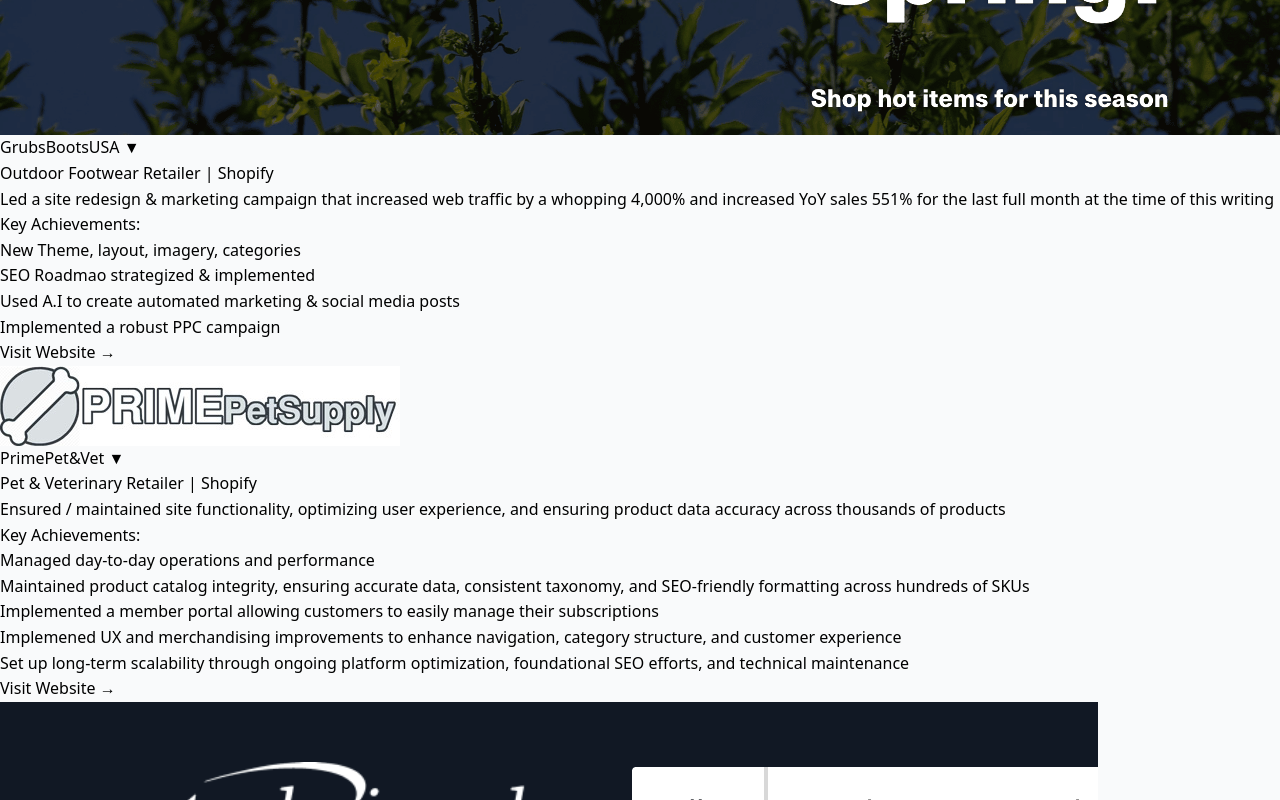
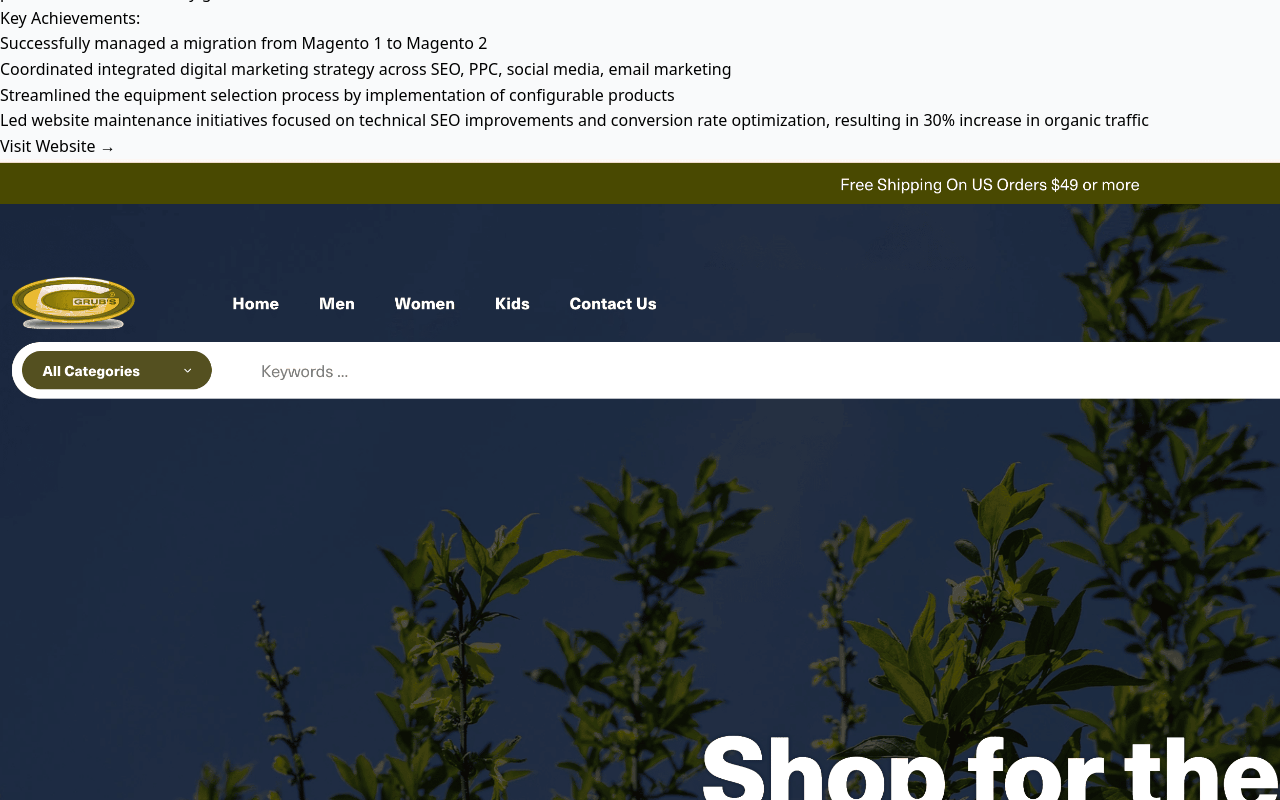
Before and after one commit to awolfe89/forgewise, a React (Vite) app: page /work in a window 1280 px wide. Shown: the part 1740-2540 px from the top of the page. Built offline with nearby package versions, Linux system fonts and the light colour scheme; the HTML template or start-up script is replaced by a standard one.

Commit message:
removed selected references

```diff
--- a/src/pages/Work.jsx
+++ b/src/pages/Work.jsx
@@ -87,17 +87,18 @@
       <h2 className="text-4xl font-bold mb-6 text-center text-gray-800">Portfolio Showcase 🌅</h2>
       <blockquote className="bg-gray-100 p-6 rounded-md max-w-3xl mx-auto mb-8 text-center text-gray-700 text-lg">
         <p>
-          Throughout my career in eCommerce, I've been fortunate to work with terrific companies that I'm proud to have been a part of. Below are a few highlights of websites I've helped build, optimize, and grow. I've excluded any references to actual dollar figures for the privacy of the companies
+          From places I've worked, to projects, demos & companies I've helped along the way
         </p>
         <br />
-        <p>Some of these companies I have worked with directly as a W2 Employee, others have been contracted or consultations</p>
+
       </blockquote>
       <p className="text-sm text-gray-500 italic text-center mb-12">
         Click on any card to expand and see more details about each company.
       </p>
 
       <div className="space-y-8">
-        <WorkCard
+       {/*
+          <WorkCard
           title="Armor Animal Health"
           subtitle="B2B/B2C Agricultural, Pharmaceutical Distributor | Magento 2 Enterprise"
           subtitle2="Led the complete Magento redesign of this agrigultural pharmacy & retailer, focusing on creating a more cohesive shopping experience that showcases their huge selection in a way customers can navigate."
@@ -111,40 +112,7 @@
             "Optimized site speed resulting in 25% reduction in bounce rate"
           ]}
           mainDescription={"When I took over management of this ecommerce site, sales were flat and the website was in disarray, with a sprawling 6,000–8,000 product catalog and no meaningful structure. I led a full-scale reorganization, creating a 100+ category taxonomy and assigning hundreds of product attributes to enable advanced filtering and a vastly improved shopping experience. I used SEO tools to monitor keyword rankings and benchmark competitors, while also collaborating on marketing materials and optimizing our social presence. To stretch our budget, I hired and managed offshore talent to scale content and operations efficiently. These combined efforts led to a 231% YoY increase in sales and 192% user growth from 2023 to 2024 — all without paid ads. In 2025, I developed and launched intelligent, six-figure ad campaigns designed to further accelerate traffic and capture market share."}
-        />
-
-        <WorkCard
-          title="GrubsBootsUSA"
-          subtitle="Outdoor Footwear Retailer | Shopify"
-          subtitle2="Led a site redesign & marketing campaign that increased web traffic by a whopping 4,000% and increased YoY sales 551% for the last full month at the time of this writing"
-          image={Grubs}
-          link="https://grubsbootsusa.com"
-          highlights={[
-            "New Theme, layout, imagery, categories",
-            "SEO Roadmao strategized & implemented",
-            "Used A.I to create automated marketing & social media posts",
-            "Implemented a robust PPC campaign",
-
-          ]}
-          mainDescription={"I led a complete site redesign and coordinated a focused marketing campaign that resulted in a staggering 4,000% increase in web traffic and a 551% year-over-year sales increase during the most recent full month reported. This transformation was driven by strategic UX improvements, refined category architecture, and coordinated campaign execution across organic and paid channels — all built to scale and convert. The outcome not only revitalized the customer experience but positioned the business for sustained, high-growth performance."}
-        />
-
-        <WorkCard
-          title="PrimePet&Vet"
-          subtitle="Pet & Veterinary Retailer | Shopify"
-          subtitle2="Ensured / maintained site functionality, optimizing user experience, and ensuring product data accuracy across thousands of products"
-          image={PPV}
-          link="https://primepetandvetsupply.com/"
-          highlights={[
-            "Managed day-to-day operations and performance",
-            "Maintained product catalog integrity, ensuring accurate data, consistent taxonomy, and SEO-friendly formatting across hundreds of SKUs",
-            "Implemented a member portal allowing customers to easily manage their subscriptions",
-            "Implemened UX and merchandising improvements to enhance navigation, category structure, and customer experience",
-            "Set up long-term scalability through ongoing platform optimization, foundational SEO efforts, and technical maintenance"
-          ]}
-          mainDescription={"This eCommerce store serves the veterinary and pet care markets. My role included maintaining site functionality, optimizing user experience, and ensuring product data accuracy across a broad catalog. While the business is still evolving, I’ve contributed to improving navigation, category structure, and merchandising consistency to support long-term scalability. My ongoing focus is on performance tuning, SEO foundations, and ensuring the platform is positioned to grow traffic, improve conversions, and serve both B2B and DTC customers in a highly specialized vertical."}
-        />
-
+        /> */}
         <WorkCard
           title="Technimark-Inc"
           subtitle="B2B/B2C Industrial/Electronics Equipment Distributor | Magento"
@@ -160,7 +128,6 @@
           ]}
           mainDescription={"I spearheaded a full-scale digital transformation initiative that drove a 35% increase in online revenue and a 28% lift in conversion rates through strategic platform and UX optimization. Partnering closely with executive leadership, I developed a data-driven ecommerce roadmap aligned with business goals and led cross-functional collaboration across product marketing, sales, and content teams to create high-impact digital assets. I also managed a development team to implement UX/UI improvements that reduced cart abandonment by 22% and boosted average order value by 18%. In parallel, I launched a comprehensive SEO strategy that improved organic visibility by 45%, resulting in a 65% increase in non-paid traffic and first-page rankings for over 80 industry-specific keywords. I designed and deployed a robust digital media strategy with intelligent budget allocation, A/B testing, and bidding optimization, while also building a custom in-house tool using a locally trained LLM to extract insights from large datasets. These combined efforts generated over $600K in incremental annual revenue and positioned the brand for scalable, sustainable growth."}
         />
-
         <WorkCard
           title="HVACNet"
           subtitle="B2B/B2C Industrial Equipment Distributor | Magento 1 & Magento 2"
@@ -175,9 +142,40 @@
           ]}
           mainDescription={"During my time with the company (now under new ownership), I led the successful migration from Magento 1.x to Magento 2.0 — a technically complex project that was executed with minimal disruption and delivered major performance and usability gains. I coordinated cross-functional marketing efforts across SEO, PPC, email, social media, and creative teams to deliver a consistent and optimized customer experience. I introduced a structured A/B testing program that uncovered key conversion improvements, including a 25% lift in checkout completions. Additionally, I partnered with product and content teams to enhance product presentation and technical content, and led SEO-focused maintenance initiatives that increased organic traffic by 30%. I also delivered detailed performance reporting to stakeholders, identifying KPIs and opportunities that drove continued growth. While the company has since changed hands and my original colleagues have moved on, the systems and strategies I implemented helped lay the foundation for scalable ecommerce success."}
         />
+        <WorkCard
+          title="GrubsBootsUSA"
+          subtitle="Outdoor Footwear Retailer | Shopify"
+          subtitle2="Helped with a redesign & consulted with marketing that increased web traffic by a whopping 4,000% and increased YoY sales 551% for the last full month at the time of this writing"
+          image={Grubs}
+          link="https://grubsbootsusa.com"
+          highlights={[
+            "New Theme, layout, imagery, categories",
+            "SEO Roadmao strategized & implemented",
+            "Used A.I to create automated marketing & social media posts",
+            "Implemented a robust PPC campaign",
 
+          ]}
+          mainDescription={"I re-designed this website and consulted with marketing to start a campaign that resulted in a 4,000% increase in web traffic and a 551% year-over-year sales increase during the most recent full month reported. This transformation was driven by strategic UX improvements, refined category architecture, and coordinated campaign execution across organic and paid channels — all built to scale and convert. The outcome not only revitalized the customer experience but positioned the business for sustained, high-growth performance."}
+        />
 
-<WorkCard
+        <WorkCard
+          title="PrimePet&Vet"
+          subtitle="Pet & Veterinary Retailer | Shopify"
+          subtitle2="Ensured / maintained site functionality, optimizing user experience, and ensuring product data accuracy across thousands of products"
+          image={PPV}
+          link="https://primepetandvetsupply.com/"
+          highlights={[
+
+          ]}
+          mainDescription={"This eCommerce store serves the veterinary and pet care markets. My role included maintaining site functionality, optimizing user experience, and ensuring product data accuracy across a broad catalog. While the business is still evolving, I’ve contributed to improving navigation, category structure, and merchandising consistency to support long-term scalability. My ongoing focus is on performance tuning, SEO foundations, and ensuring the platform is positioned to grow traffic, improve conversions, and serve both B2B and DTC customers in a highly specialized vertical."}
+        />
+
+{/* "Managed day-to-day operations and performance",
+            "Maintained product catalog integrity, ensuring accurate data, consistent taxonomy, and SEO-friendly formatting across hundreds of SKUs",
+            "Implemented a member portal allowing customers to easily manage their subscriptions",
+            "Implemened UX and merchandising improvements to enhance navigation, category structure, and customer experience",
+            "Set up long-term scalability through ongoing platform optimization, foundational SEO efforts, and technical maintenance" */}
+        <WorkCard
           title="ESDGuys"
           subtitle="B2C Electronics Manufacturing Supply | Shopify"
           description="At the request of the business owner, I helped launch a brand-new ecommerce website to complement the company’s existing online presence"
@@ -193,13 +191,15 @@
           mainDescription={"At the request of the business owner, I helped launch a brand-new ecommerce website to complement the company’s existing online presence. While still in its early stages, this second site was designed to offer a refined, conversion-friendly user experience and serve as a scalable platform for future growth. I handled site structure, design execution, and content integration — delivering a clean, professional storefront that aligns with the brand’s identity and is built to evolve as the business scales."}
         />
       </div>
+
       <div className="space-y-8">
-      <h2 className="text-4xl font-bold mb-6 mt-9 text-center text-gray-800"> Beyond eCommerce 🛫</h2>
+     {/* <h2 className="text-4xl font-bold mb-6 mt-9 text-center text-gray-800"> Beyond eCommerce 🛫</h2>
       <blockquote className="bg-gray-100 p-6 rounded-md max-w-3xl mx-auto mb-8 text-center text-gray-700 text-lg">
         <p>
          When not working on eCommerce, I also like to help small & local businesses with their online presence. Here is a sampling of websites I have created for businesses.
         </p>
-      </blockquote>
+      </blockquote> */}
+
       <div className="space-y-8">
       <WorkCard
           title="Wet Noses Grooming Inc"
@@ -232,7 +232,7 @@
           ]}
         />
 
-<WorkCard
+        <WorkCard
           title="Voltech Electric"
           subtitle="Electrician | Wordpress"
           description="This company needed help troubleshooting various hurdles with their site implementation. I went on to fix those, as well as redesign their website"
@@ -249,7 +249,7 @@
           subtitle="Digital Agency | Wordpress"
           description="This company needed help troubleshooting various hurdles with their site implementation. I went on to fix those, as well as redesign their website"
           image={Neptune}
-          link="https://neptuneseo.com"
+          link=""
           highlights={[
             "Designed Website",
             "Created initial marketing materials",
```
